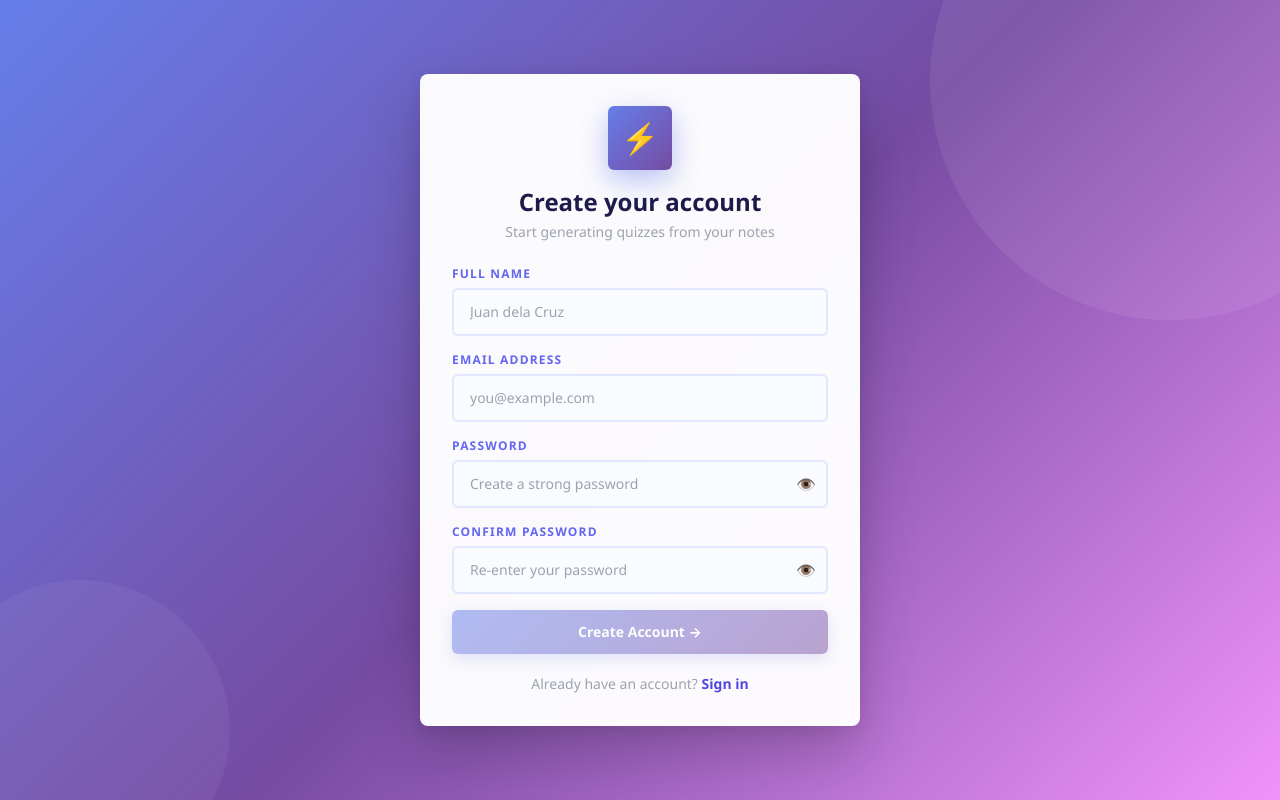
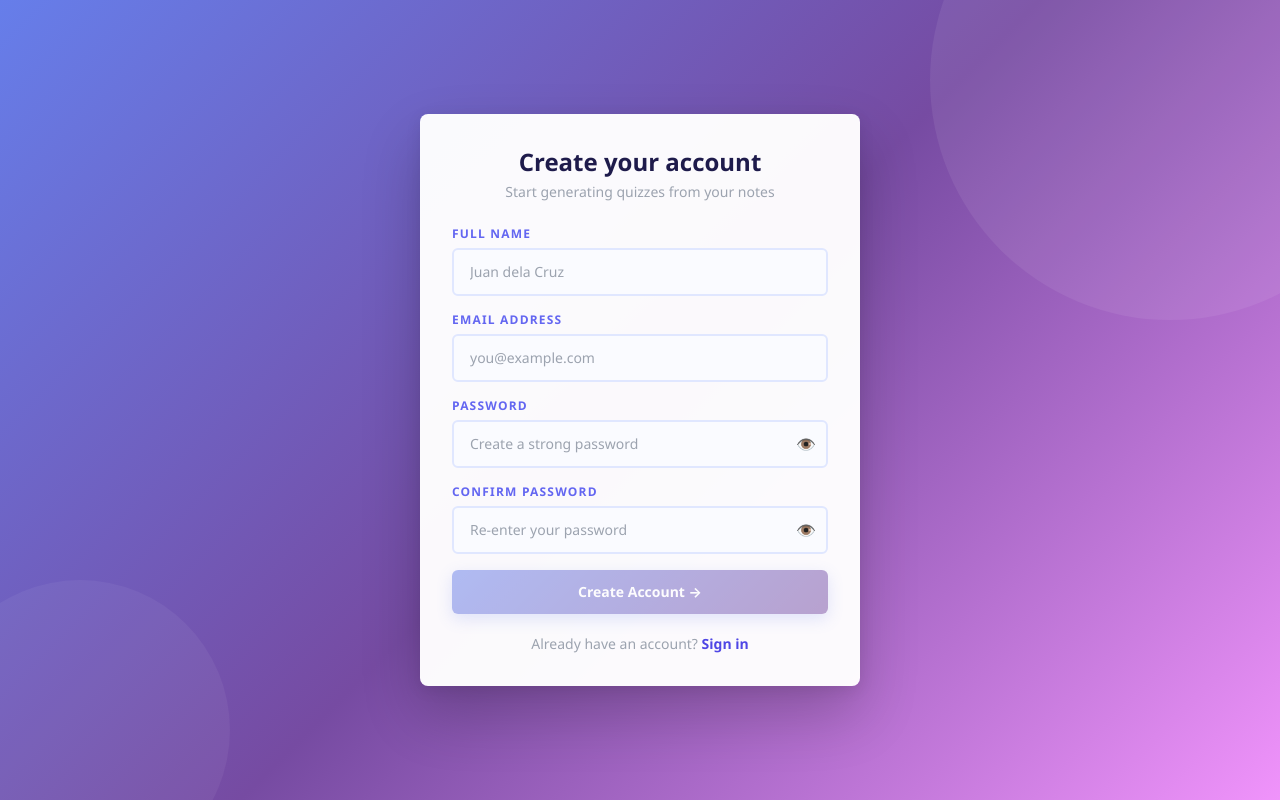
Before and after one commit to Jechris07/SnapGrade, a React (Vite) app in the folder snapgrade-react/: page /register in a window 1280 px wide. Built offline with nearby package versions, Linux system fonts and the light colour scheme; no server answers.

Commit message:
Add latest changes

```diff
--- a/snapgrade-react/src/pages/Register.jsx
+++ b/snapgrade-react/src/pages/Register.jsx
@@ -47,7 +47,7 @@ export default function Register() {
   return (
     <div className="auth-bg">
       <div className="auth-card" style={{ maxWidth: 440 }}>
-        <div className="auth-logo">⚡</div>
+
         <div className="text-center mb-6">
           <h1 className="text-2xl font-black text-indigo-950">Create your account</h1>
           <p className="text-sm text-gray-400 mt-1">Start generating quizzes from your notes</p>
```
